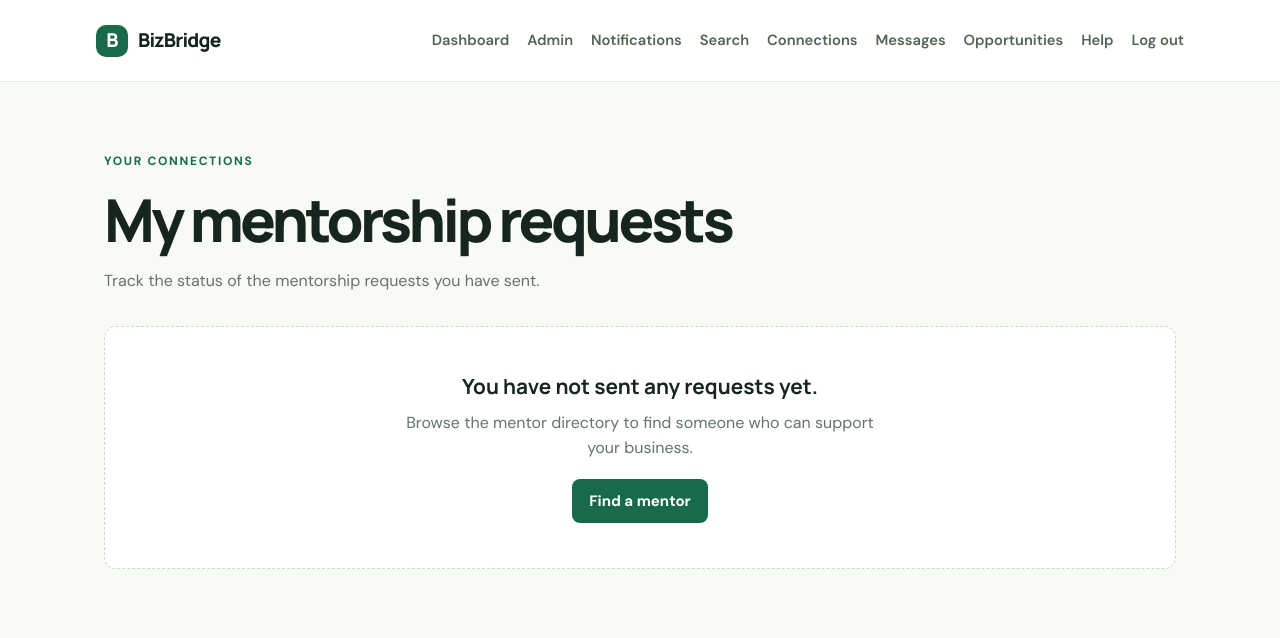
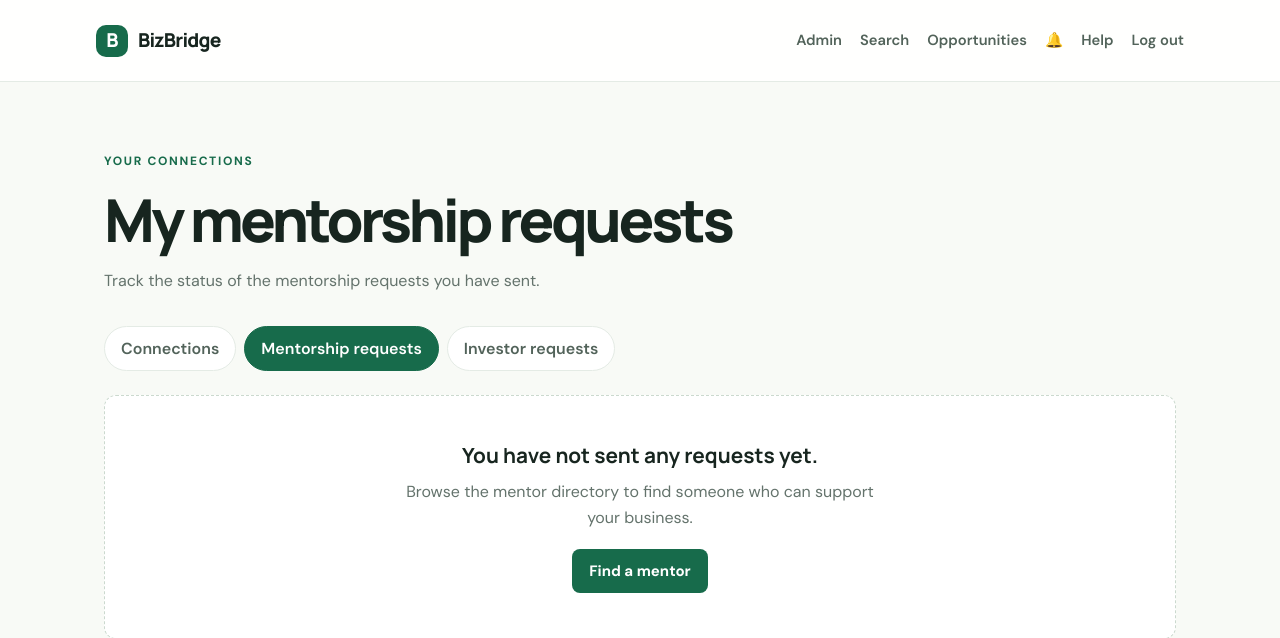
Before and after one commit to duwase7/bizbridge, a Django app: page /mentorship/requests/ in a window 1280 px wide. Shown: the top 638 px of the page. Run offline with Django 5.2, Linux system fonts and the light colour scheme; the visitor is signed in with stand-in values (Sample User, id 1); data comes from the database, SQL or seed files in the repository; data that the repository does not hold is empty.

Commit message:
feat: simplify top navigation and group requests under Network tabs

```diff
--- a/templates/base.html
+++ b/templates/base.html
@@ -13,23 +13,19 @@
         <a class="brand" href="{% url 'home' %}"><span class="brand-mark">B</span> BizBridge</a>
         <nav class="main-nav" aria-label="Main navigation">
             {% if user.is_authenticated %}
-                <a href="{% url 'dashboard' %}">Dashboard</a>
-                {% if user.is_staff %}<a href="{% url 'admin_dashboard' %}">Admin</a>{% endif %}
-                <a href="{% url 'notification_list' %}">Notifications{% if unread_notification_count %}<span class="notification-count">{{ unread_notification_count }}</span>{% endif %}</a>
+                {% if user.is_staff %}
+                    <a href="{% url 'admin_dashboard' %}">Admin</a>
+                {% else %}
+                    <a href="{% url 'dashboard' %}">Dashboard</a>
+                {% endif %}
                 <a href="{% url 'people_directory' %}">Search</a>
-                <a href="{% url 'connection_list' %}">Connections</a>
-                <a href="{% url 'inbox' %}">Messages{% if unread_message_count %}<span class="notification-count">{{ unread_message_count }}</span>{% endif %}</a>
                 <a href="{% url 'opportunity_list' %}">Opportunities</a>
-                {% if user.is_staff %}
-                {% elif user.role == "entrepreneur" %}
-                    <a href="{% url 'mentorship_requests' %}">Mentorship</a>
-                    <a href="{% url 'investor_connection_requests' %}">Investor requests</a>
-                {% elif user.role == "mentor" %}
-                    <a href="{% url 'mentorship_requests' %}">Mentorship requests</a>
-                {% elif user.role == "investor" %}
-                    <a href="{% url 'investor_connection_requests' %}">Entrepreneur requests</a>
+                {% if not user.is_staff %}
+                    <a href="{% url 'connection_list' %}">Network</a>
+                    <a href="{% url 'inbox' %}">Messages{% if unread_message_count %}<span class="notification-count">{{ unread_message_count }}</span>{% endif %}</a>
                 {% endif %}
-                <a href="{% url 'help' %}">Help</a>
+                <a href="{% url 'notification_list' %}" aria-label="Notifications" title="Notifications">🔔{% if unread_notification_count %}<span class="notification-count">{{ unread_notification_count }}</span>{% endif %}</a>
+                <a href="{% url 'help' %}" title="Help">Help</a>
                 <form method="post" action="{% url 'logout' %}" class="nav-form">
                     {% csrf_token %}
                     <button class="nav-link" type="submit">Log out</button>
--- a/templates/investor_connections/requests.html
+++ b/templates/investor_connections/requests.html
@@ -7,6 +7,7 @@
         <h1>{% if is_investor %}Investor connection requests{% else %}My investor requests{% endif %}</h1>
         <p>{% if is_investor %}Review introductions from entrepreneurs and decide whether to continue the conversation.{% else %}Track the status of the introductions you have sent to investors.{% endif %}</p>
     </div>
+    {% include "networking/_tabs.html" with tab="investor" %}
 
     {% if connection_requests %}
         <div class="request-list">
--- a/templates/mentorships/requests.html
+++ b/templates/mentorships/requests.html
@@ -7,6 +7,7 @@
         <h1>{% if is_mentor %}Mentorship requests{% else %}My mentorship requests{% endif %}</h1>
         <p>{% if is_mentor %}Review requests from entrepreneurs and decide whether you can support them.{% else %}Track the status of the mentorship requests you have sent.{% endif %}</p>
     </div>
+    {% include "networking/_tabs.html" with tab="mentorship" %}
 
     {% if mentorship_requests %}
         <div class="request-list">
--- /dev/null
+++ b/templates/networking/_tabs.html
@@ -0,0 +1,9 @@
+<nav class="admin-tabs" aria-label="Network sections">
+    <a href="{% url 'connection_list' %}" {% if tab == "connections" %}class="active"{% endif %}>Connections</a>
+    {% if user.role == "entrepreneur" or user.role == "mentor" %}
+        <a href="{% url 'mentorship_requests' %}" {% if tab == "mentorship" %}class="active"{% endif %}>Mentorship requests</a>
+    {% endif %}
+    {% if user.role == "entrepreneur" or user.role == "investor" %}
+        <a href="{% url 'investor_connection_requests' %}" {% if tab == "investor" %}class="active"{% endif %}>Investor requests</a>
+    {% endif %}
+</nav>
--- a/templates/networking/connections.html
+++ b/templates/networking/connections.html
@@ -7,6 +7,7 @@
         <h1>Connections</h1>
         <p>Answer connection requests, track the ones you sent and message the people you are connected with.</p>
     </div>
+    {% include "networking/_tabs.html" with tab="connections" %}
 
     <h2 class="section-title">Requests waiting for you ({{ incoming|length }})</h2>
     {% if incoming %}
```
